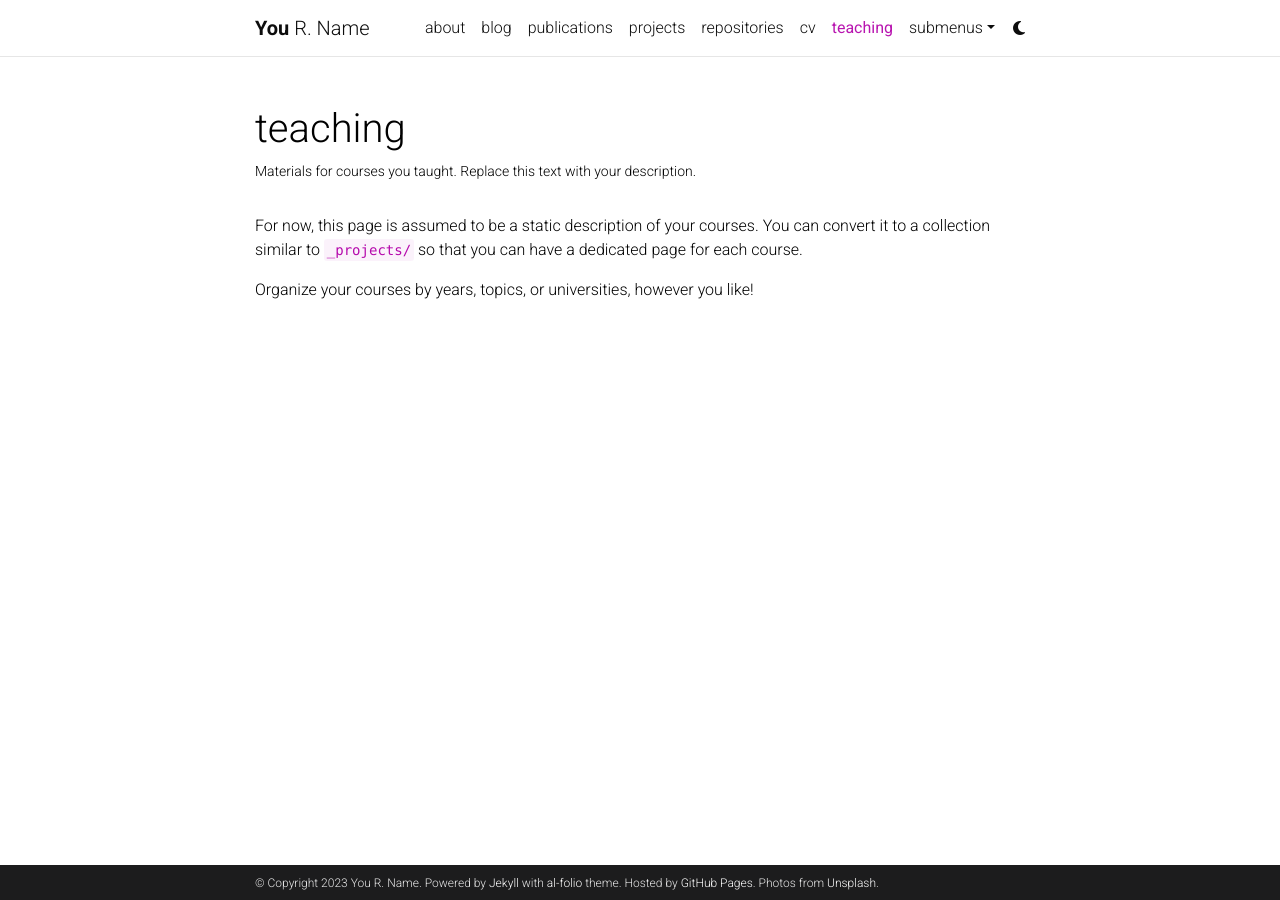
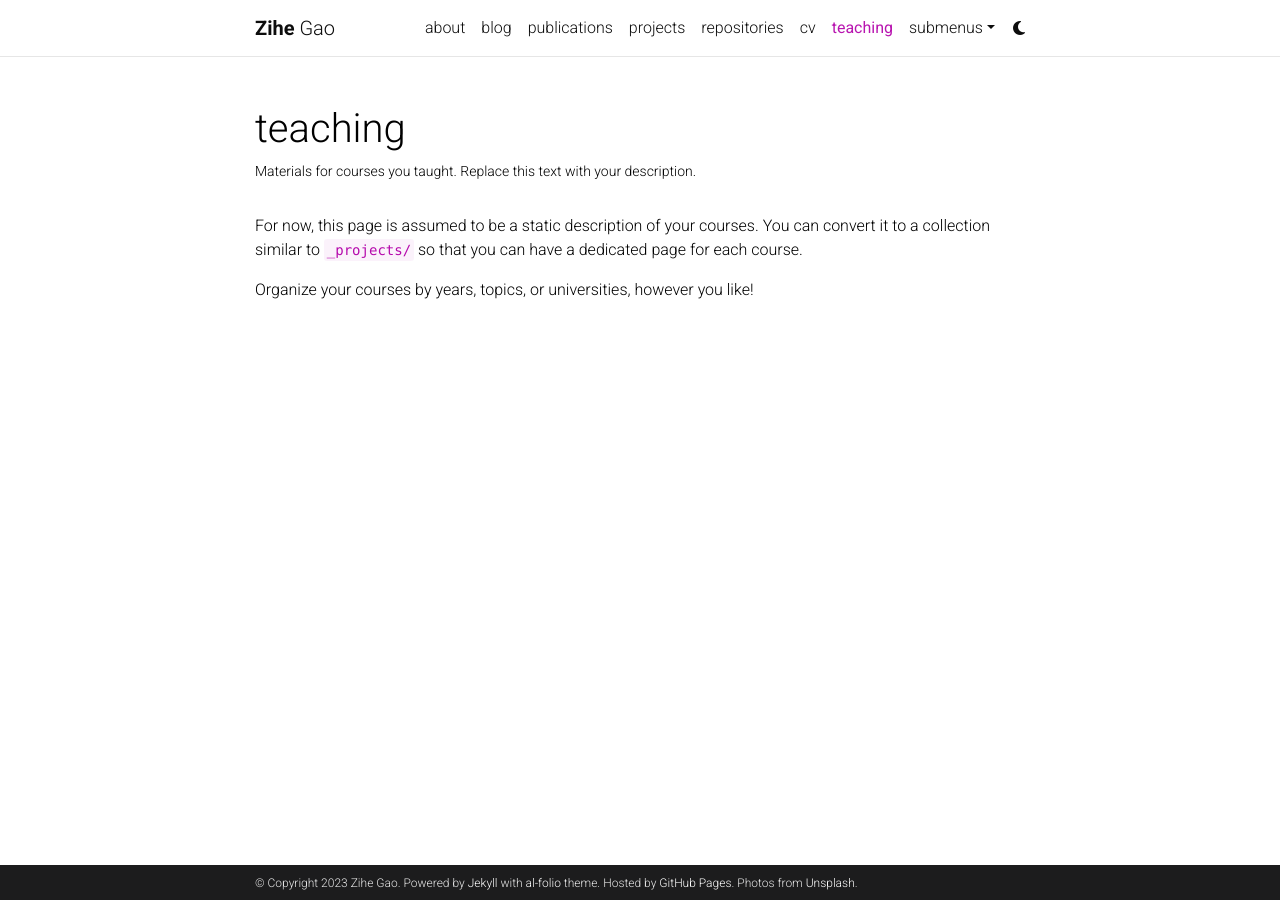
Before and after one commit to zihegao/zihegao.github.io, a Jekyll site: the page built from _pages/teaching.md, in a window 1280 px wide. Built offline with Jekyll 4.4.1, drawn with Linux system fonts in a browser that asks for light colours; comment, search, counter and statistics services are not loaded; a style sheet for code colours, icons or effects is not loaded.

Commit message:
Update _config.yml

```diff
--- a/_config.yml
+++ b/_config.yml
@@ -3,10 +3,10 @@
 # -----------------------------------------------------------------------------
 
 title: blank # the website title (if blank, full name will be used instead)
-first_name: You
-middle_name: R.
-last_name: Name
-email: you@example.com
+first_name: Zihe
+middle_name:
+last_name: Gao
+email: zihe.gao@gmail.com
 description: > # the ">" symbol means to ignore newlines until "footer_text:"
   A simple, whitespace theme for academics. Based on [*folio](https://github.com/bogoli/-folio) design.
 footer_text: >
@@ -18,8 +18,8 @@
 lang: en # the language of your site (for example: en, fr, cn, ru, etc.)
 icon: ⚛️  # the emoji used as the favicon (alternatively, provide image name in /assets/img/)
 
-url: https://alshedivat.github.io # the base hostname & protocol for your site
-baseurl: /al-folio # the subpath of your site, e.g. /blog/
+url: https://zihegao.github.io # the base hostname & protocol for your site
+baseurl:  # the subpath of your site, e.g. /blog/
 last_updated: false # set to true if you want to display last updated in the footer
 impressum_path:  # set to path to include impressum link in the footer, use the same path as permalink in a page, helps to conform with EU GDPR
 
```
